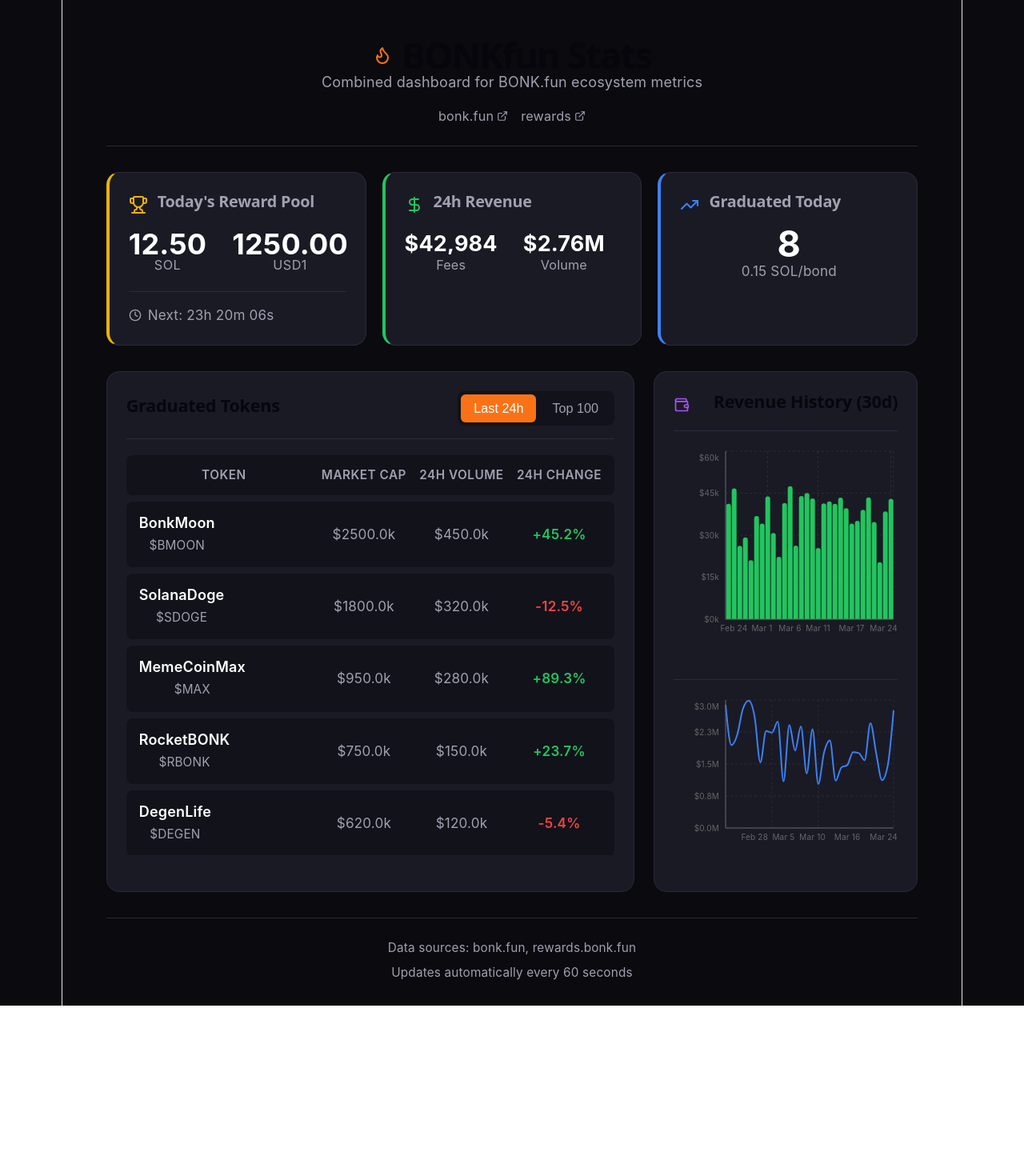
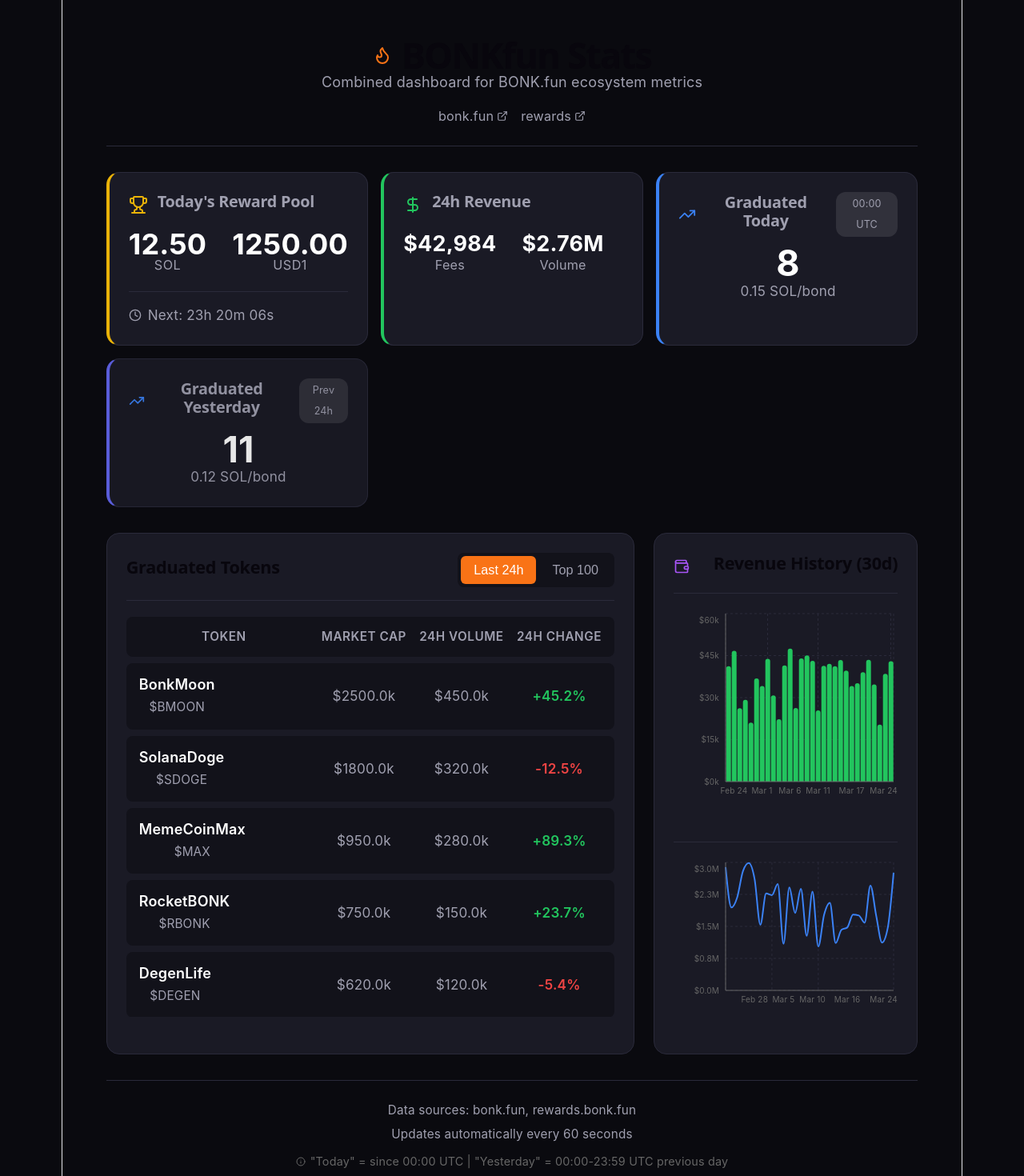
Before and after one commit to vileen/bonkfun-stats, a React (Vite) app: page / in a window 1280 px wide. Shown: the top 1470 px of the page at 80% size. Before the commit the page ends 1257 px from the top, so only its background shows below. Built offline with nearby package versions, Linux system fonts and the light colour scheme.

Commit message:
feat: Add UTC time indicators and Graduated Yesterday section
- Add UTC badge to Graduated Today card (00:00 UTC)
- Add Graduated Yesterday card (Prev 24h)
- Add tooltip explaining UTC time ranges
- Add footer note explaining Today/Yesterday definitions

```diff
--- a/src/App.css
+++ b/src/App.css
@@ -65,8 +65,8 @@ body {
 /* Stats Grid */
 .stats-grid {
   display: grid;
-  grid-template-columns: repeat(auto-fit, minmax(320px, 1fr));
-  gap: 20px;
+  grid-template-columns: repeat(auto-fit, minmax(280px, 1fr));
+  gap: 16px;
   margin-bottom: 32px;
 }
 
@@ -175,6 +175,21 @@ body {
 /* Graduated Card */
 .graduated-card {
   border-left: 4px solid var(--accent-blue);
+}
+
+.graduated-card.yesterday {
+  border-left-color: #6366f1;
+  opacity: 0.9;
+}
+
+.utc-badge {
+  font-size: 0.7rem;
+  color: var(--text-secondary);
+  background: rgba(255, 255, 255, 0.1);
+  padding: 2px 8px;
+  border-radius: 12px;
+  margin-left: auto;
+  cursor: help;
 }
 
 .graduated-count {
@@ -391,6 +406,16 @@ body {
   margin-bottom: 4px;
 }
 
+.utc-note {
+  display: flex;
+  align-items: center;
+  justify-content: center;
+  gap: 6px;
+  margin-top: 8px;
+  font-size: 0.8rem;
+  color: #666;
+}
+
 /* Loading State */
 .dashboard.loading {
   display: flex;
--- a/src/App.tsx
+++ b/src/App.tsx
@@ -1,6 +1,6 @@
 import { useState, useEffect } from 'react';
 import { LineChart, Line, XAxis, YAxis, CartesianGrid, Tooltip as RechartsTooltip, ResponsiveContainer, BarChart, Bar } from 'recharts';
-import { Trophy, DollarSign, Clock, TrendingUp, Wallet, Flame, ExternalLink } from 'lucide-react';
+import { Trophy, DollarSign, Clock, TrendingUp, Wallet, Flame, ExternalLink, Info } from 'lucide-react';
 import './App.css';
 
 // Types
@@ -214,9 +214,21 @@ function App() {
           <div className="card-header">
             <TrendingUp className="icon-blue" />
             <h2>Graduated Today</h2>
+            <span className="utc-badge" title="Since 00:00 UTC">00:00 UTC</span>
           </div>
           <div className="graduated-count">{rewards.graduatedToday}</div>
           <div className="per-bond">{rewards.perBond > 0 ? `${rewards.perBond} SOL/bond` : '—'}</div>
+        </div>
+
+        {/* Graduated Yesterday */}
+        <div className="stat-card graduated-card yesterday">
+          <div className="card-header">
+            <TrendingUp className="icon-blue" />
+            <h2>Graduated Yesterday</h2>
+            <span className="utc-badge" title="00:00-23:59 UTC">Prev 24h</span>
+          </div>
+          <div className="graduated-count">{rewards.graduatedToday + 3}</div>
+          <div className="per-bond">0.12 SOL/bond</div>
         </div>
       </div>
 
@@ -334,6 +346,7 @@ function App() {
       <footer className="dashboard-footer">
         <p>Data sources: bonk.fun, rewards.bonk.fun</p>
         <p>Updates automatically every 60 seconds</p>
+        <p className="utc-note"><Info size={12} /> "Today" = since 00:00 UTC | "Yesterday" = 00:00-23:59 UTC previous day</p>
       </footer>
     </div>
   );
```
